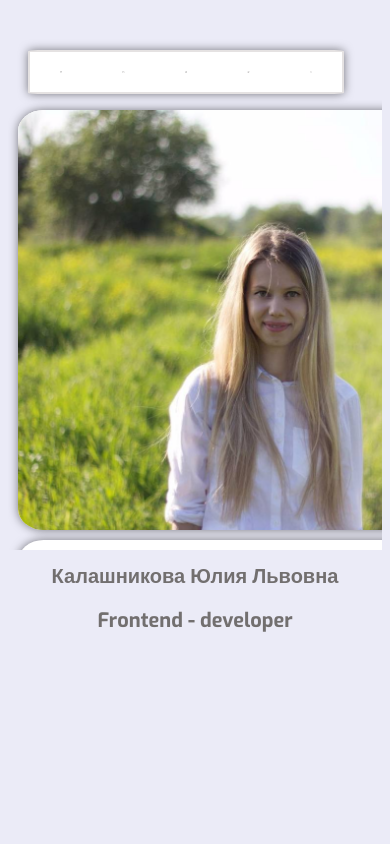
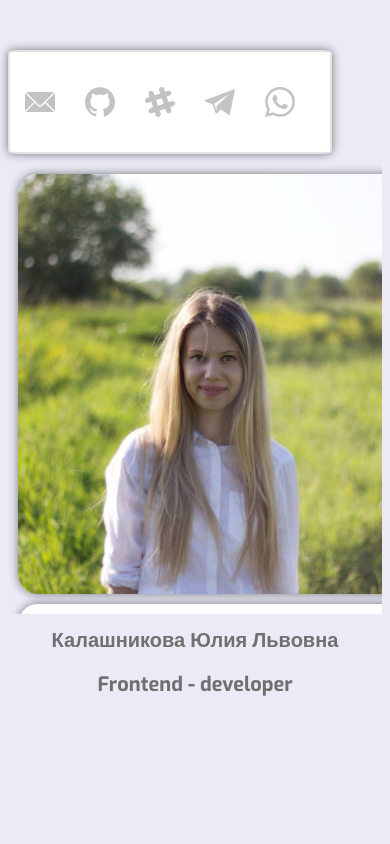
Before and after one commit to yuKalashnikova2/cv, a plain HTML site: page index.html in a window 390 px wide. Drawn offline with Linux system fonts and the light colour scheme.

Commit message:
modif media 320

```diff
--- a/newCss.css
+++ b/newCss.css
@@ -159,40 +159,6 @@ button:hover {
     right: 0.5em;
   }
 
-
-  @media (min-width:320px) and (max-width: 568px) {
-    .container {
-        margin-top: 0;
-        border: 2px solid rgb(229, 226, 226);
-        border-radius:3%;
-        box-shadow: 0 0 10px rgba(0,0,0,0.5);
-        display: flex;
-        width: 80%;
-        height: 40px;
-        flex-direction: row;
-        position: absolute;
-        z-index: 1;
-      }
-    .convert {
-        max-width: 33em;
-        margin-left: 0;
-    }
-    .forAll {
-        max-width: 32em;
-      }
-
-    .wrapper {
-        max-width: 32em;
-      }
-    .btn img{
-        display: none;
-      }
-    h1, h2 {
-        font-size: 20px;
-      }
-  }
-
-
   @media (max-width: 960px) {
     .slider_line {
         max-width: 33em;
@@ -218,3 +184,57 @@ button:hover {
      display: none;
     }
   }
+
+  @media (min-width:320px) and (max-width: 568px) {
+    .container {
+        margin: 0;
+        padding: 0;
+        border: 2px solid rgb(229, 226, 226);
+        border-radius:3%;
+        box-shadow: 0 0 10px rgba(0,0,0,0.5);
+        display: flex;
+        width: 20em;
+        height: 100px;
+        flex-direction: row;
+        position: absolute;
+        z-index: 1;
+      }
+
+      .mail {
+        margin: 15px;
+    }
+      .github {
+        margin: 15px;
+    }
+      .slack {
+        margin: 15px;
+    }
+      .telegram {
+        margin: 15px;
+    }
+      .whatsapp {
+          margin: 15px;
+      }
+    .convert {
+        max-width: 29em;
+        margin-left: 0;
+    }
+    svg {
+        width: 30px;
+        height: 30px;
+    }
+    .forAll {
+        max-width: 24em;
+      }
+
+    .wrapper {
+        max-width: 32em;
+        margin-top: 4em;
+      }
+    .btn img{
+        display: none;
+      }
+    h1, h2 {
+        font-size: 20px;
+      }
+  }
```
